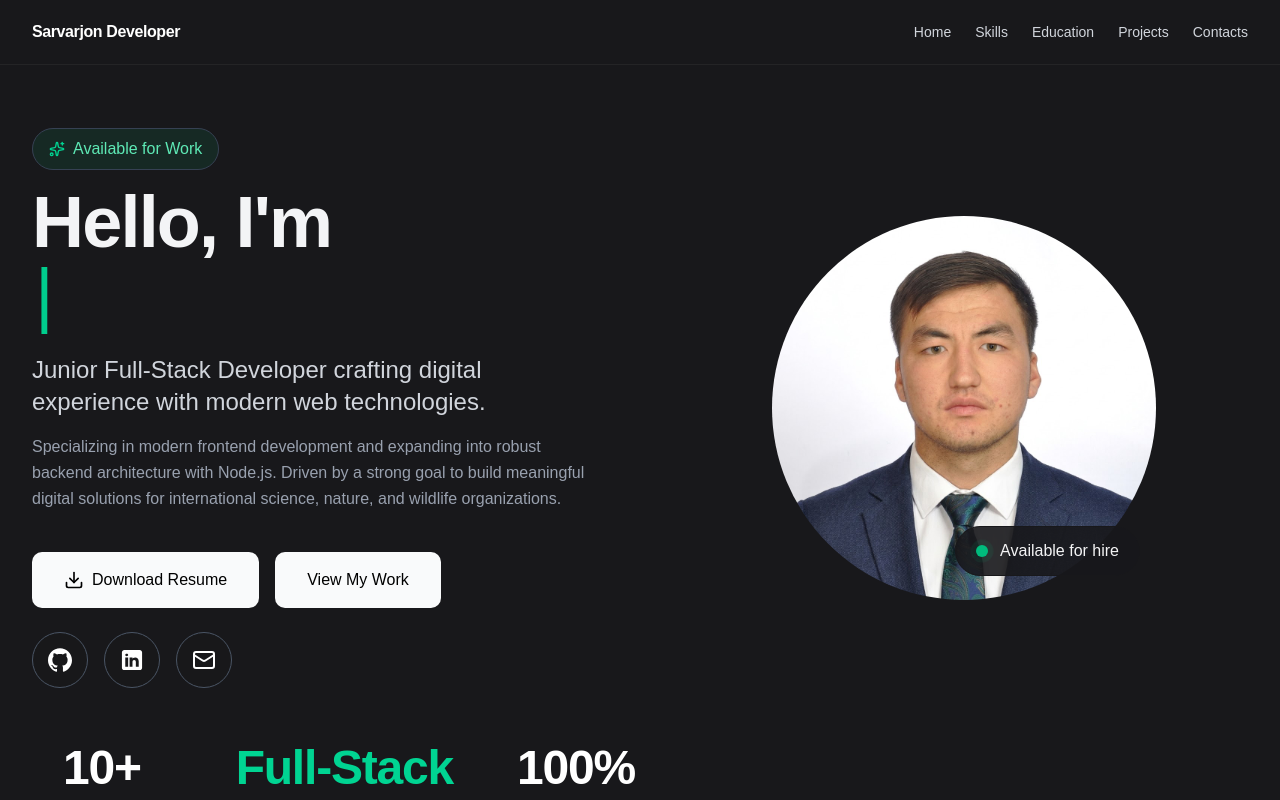
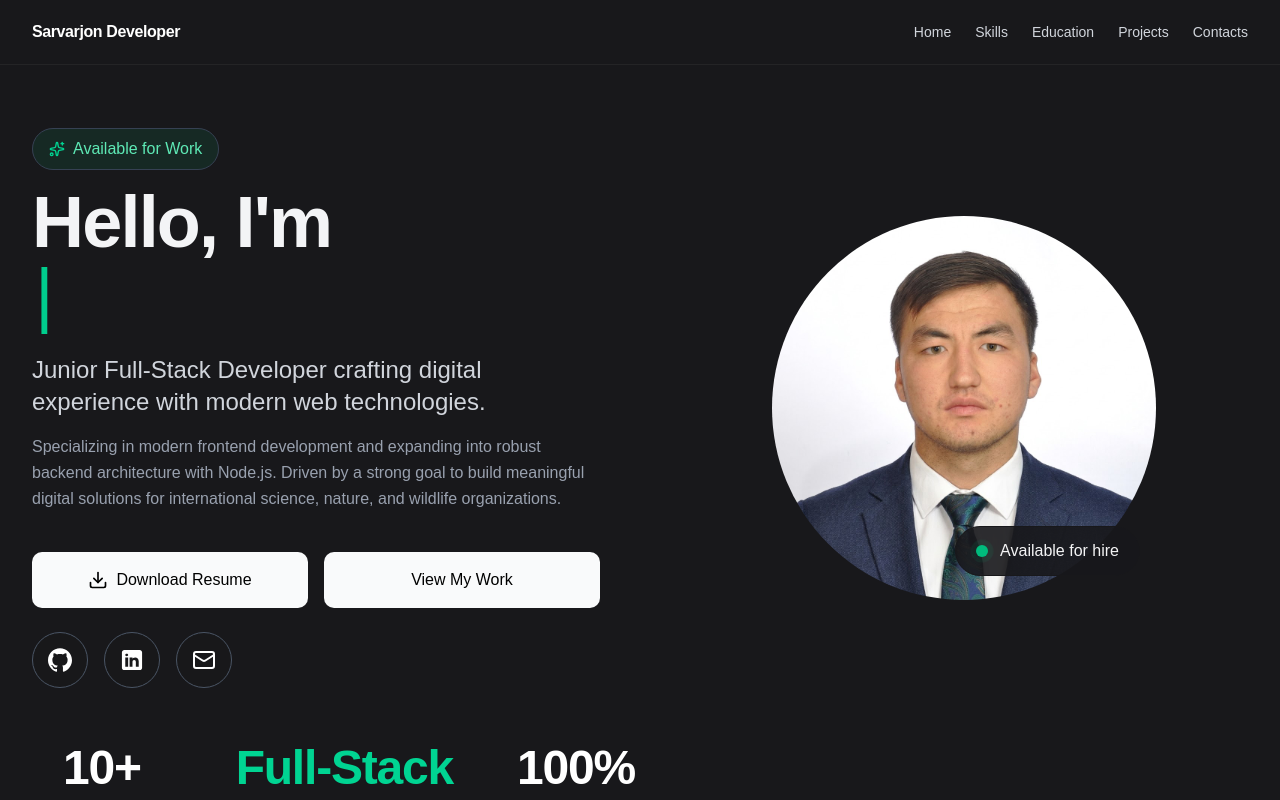
Before and after one commit to sarvarjon-833/portfolio-website, a React (Vite) app: page / in a window 1280 px wide. Shown: the top 800 px of the page. Built offline with nearby package versions, Linux system fonts and the light colour scheme.

Commit message:
final minor error fixed

```diff
--- a/src/components/Hero.tsx
+++ b/src/components/Hero.tsx
@@ -143,7 +143,7 @@ const Hero = () => {
               <a
                 href="/Resume/my-resume1.pdf"
                 className={
-                  "flex items-center cursor-pointer w-full sm:w-auto gap-2 py-4 px-8 rounded-lg bg-gray-50 text-black  hover:bg-gray-300 transition-all"
+                  "flex items-center justify-center cursor-pointer w-full gap-2 py-4 px-8 rounded-lg bg-gray-50 text-black  hover:bg-gray-300 transition-all"
                 }
               >
                 <Download className="w-5 h-5" />
@@ -152,7 +152,7 @@ const Hero = () => {
               <a
                 href="#projects"
                 className={
-                  " cursor-pointer w-full sm:w-auto gap-2 py-4 px-8 rounded-lg bg-gray-50 text-black  hover:bg-gray-300 transition-all"
+                  " cursor-pointer w-full flex items-center justify-center gap-2 py-4 px-8 rounded-lg bg-gray-50 text-black  hover:bg-gray-300 transition-all"
                 }
               >
                 View My Work
```
